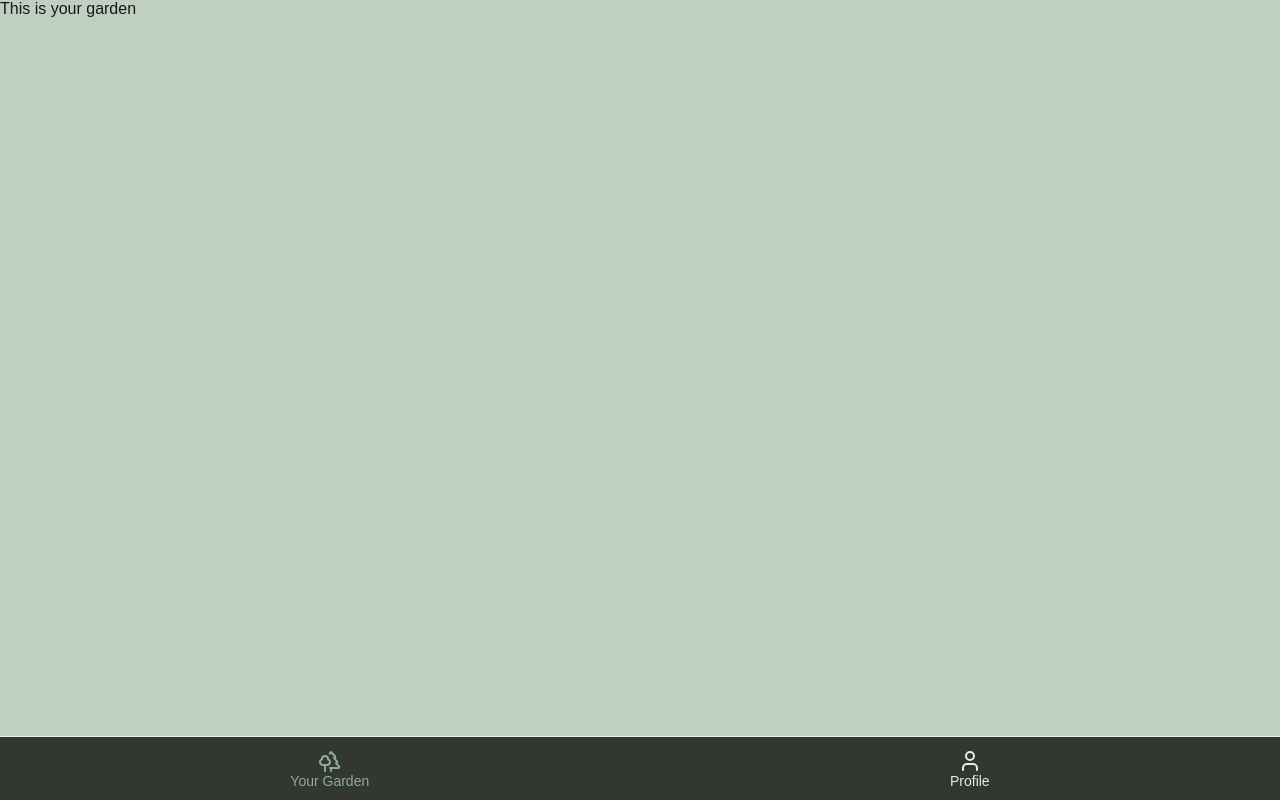
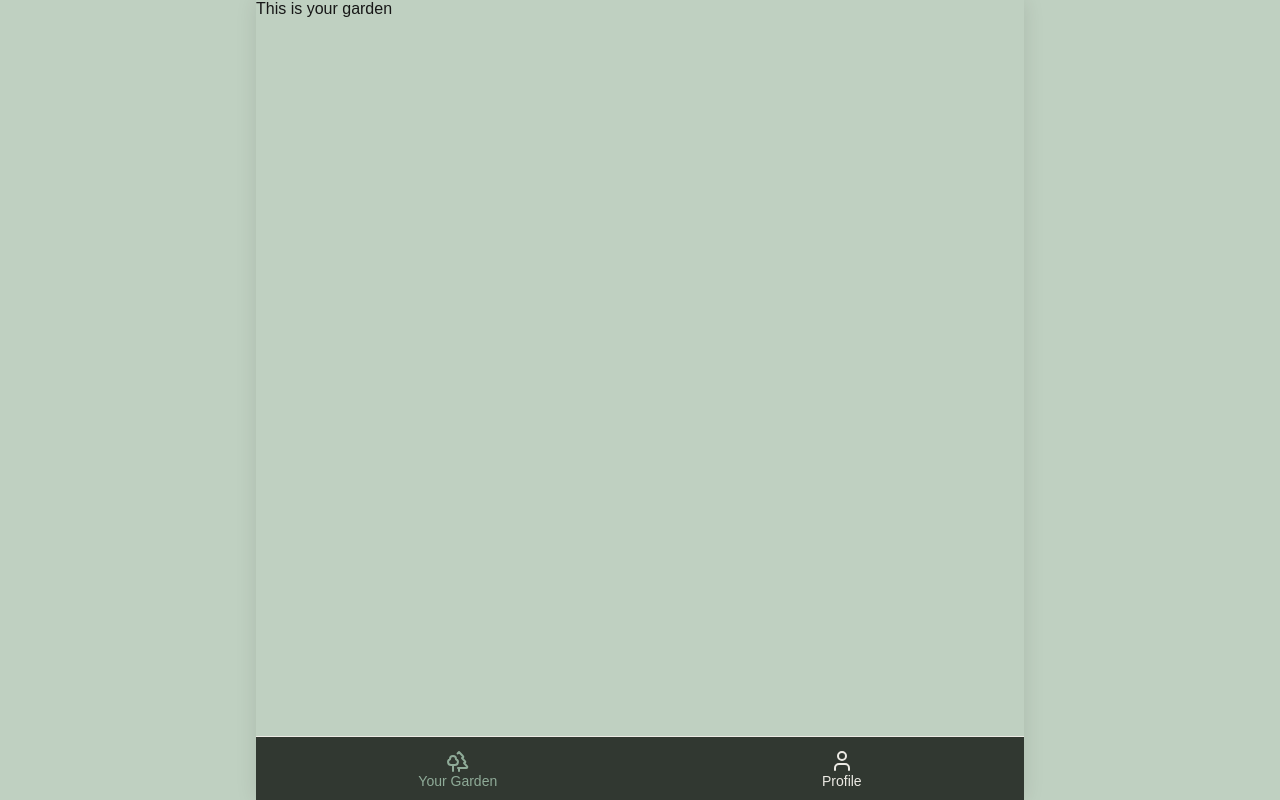
Before and after one commit to Tai-DucTran/Panny, a Next.js app: page / in a window 1280 px wide. Built offline with nearby package versions, Linux system fonts and the light colour scheme.

Commit message:
App: ensured display app in tablet and mobile screen

```diff
--- a/src/app/layout.tsx
+++ b/src/app/layout.tsx
@@ -26,11 +26,26 @@ export default function RootLayout({
 }>) {
   return (
     <html lang="en">
-      <body className={`${geistSans.variable} ${geistMono.variable}`}>
-        <StyledComponentsRegistry>
-          <GlobalStyleProvider>{children}</GlobalStyleProvider>
-        </StyledComponentsRegistry>
-        <BottomNavBar />
+      <body
+        className={`${geistSans.variable} ${geistMono.variable}`}
+        style={{
+          display: "flex",
+          justifyContent: "center",
+        }}
+      >
+        <div
+          style={{
+            width: "100%",
+            maxWidth: "768px",
+            minHeight: "100vh",
+            boxShadow: "0 0 20px rgba(0,0,0,0.1)",
+          }}
+        >
+          <StyledComponentsRegistry>
+            <GlobalStyleProvider>{children}</GlobalStyleProvider>
+          </StyledComponentsRegistry>
+          <BottomNavBar />
+        </div>
       </body>
     </html>
   );
--- a/src/components/bottom-nav-bar/index.sc.ts
+++ b/src/components/bottom-nav-bar/index.sc.ts
@@ -5,15 +5,17 @@ import Link from "next/link";
 export const NavWrapper = styled.nav`
   position: fixed;
   bottom: 0;
-  left: 0;
-  right: 0;
+  left: 50%;
+  transform: translateX(-50%);
+  width: 100%;
   height: 64px;
   background-color: ${theme.colors.palette.darkCharcoal};
   border-top: 1px solid ${theme.colors.palette.alabaster};
   display: flex;
   justify-content: space-around;
   align-items: center;
-  z-index: 1000;
+  z-index: 50;
+  max-width: 768px;
 `;
 
 // Filter `isSelected` so it doesn't go to the DOM
--- a/src/styles/globals-style.ts
+++ b/src/styles/globals-style.ts
@@ -1,4 +1,3 @@
-// src/lib/global-style.ts
 import { createGlobalStyle } from "styled-components";
 import { theme } from "./theme";
 
```
Also changed, not shown: src/components/main-layout/main-layout.tsx (deleted, +0 -21 lines).
